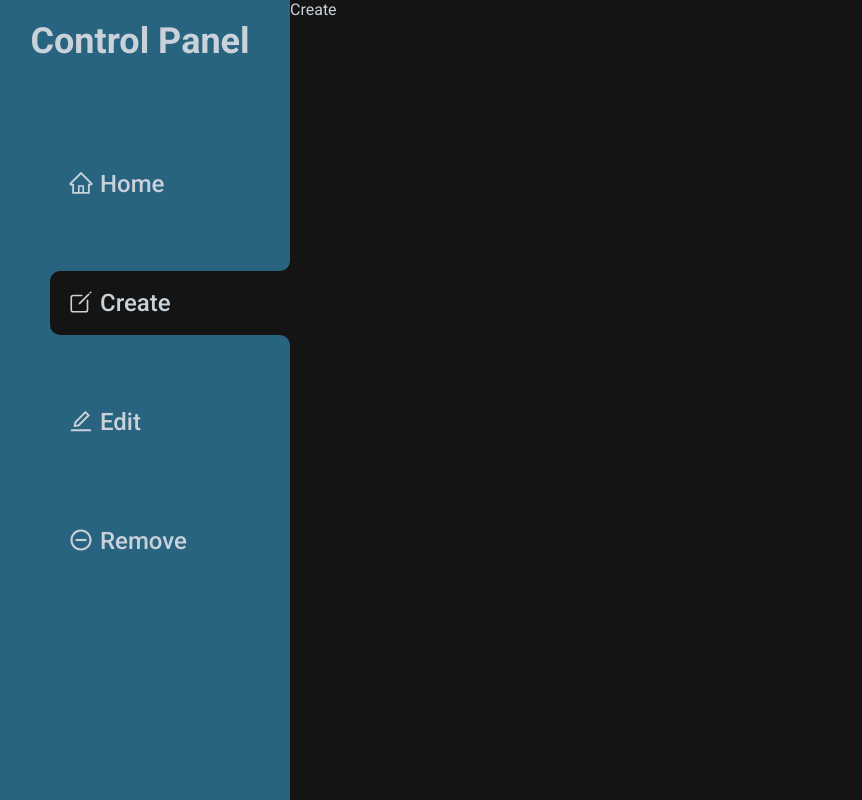
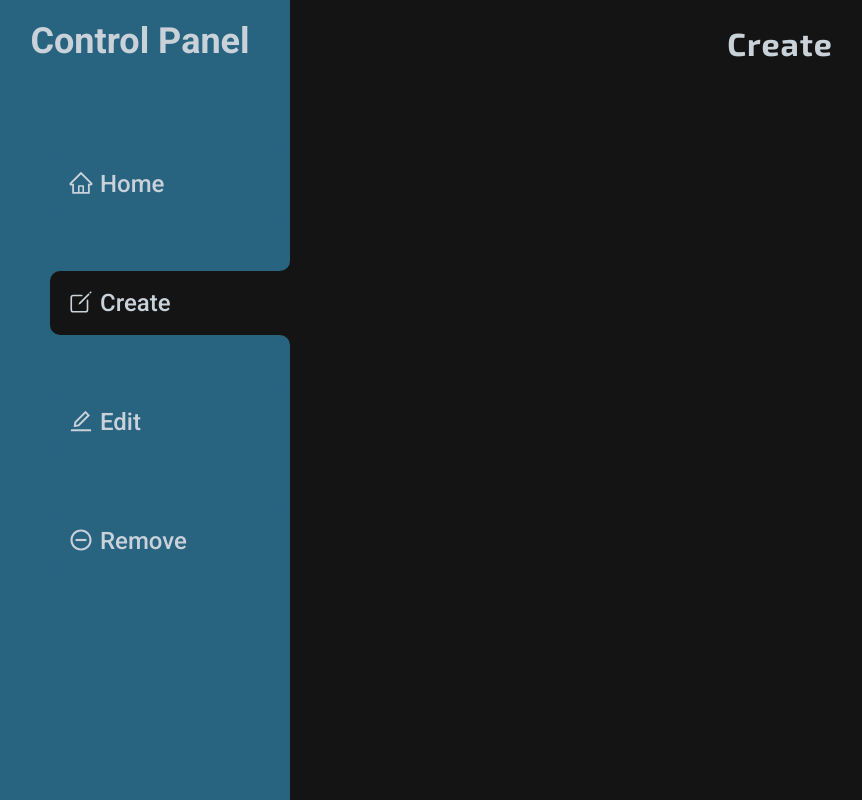
Before and after one commit to flpsoares/portfolio-panel, a React (Create React App) app: page /create in a window 1280 px wide. Shown: the whole page, without its empty margins (10-872 px from the left). Built offline with nearby package versions, Linux system fonts and the light colour scheme.

Commit message:
feat: created title

```diff
--- /dev/null
+++ b/src/components/Title/index.tsx
@@ -0,0 +1,5 @@
+import { Container } from './style'
+
+export const Title: React.FC = ({ children }) => {
+  return <Container>{children}</Container>
+}
--- /dev/null
+++ b/src/components/Title/style.ts
@@ -0,0 +1,13 @@
+import styled from 'styled-components'
+
+export const Container = styled.p`
+  font-size: 32px;
+
+  font-family: 'Exo 2', sans-serif;
+  font-weight: 700;
+  letter-spacing: 1px;
+  cursor: default;
+
+  text-align: center;
+  padding: 24px;
+`
--- a/src/pages/create.tsx
+++ b/src/pages/create.tsx
@@ -1,5 +1,10 @@
+import { Title } from '../components/Title'
 import { Container } from './styles/create'
 
 export const Create: React.FC = () => {
-  return <Container>Create</Container>
+  return (
+    <Container>
+      <Title>Create</Title>
+    </Container>
+  )
 }
--- a/src/pages/edit.tsx
+++ b/src/pages/edit.tsx
@@ -1,5 +1,10 @@
+import { Title } from '../components/Title'
 import { Container } from './styles/edit'
 
 export const Edit: React.FC = () => {
-  return <Container>Edit</Container>
+  return (
+    <Container>
+      <Title>Edit</Title>
+    </Container>
+  )
 }
--- a/src/pages/home.tsx
+++ b/src/pages/home.tsx
@@ -1,5 +1,10 @@
+import { Title } from '../components/Title'
 import { Container } from './styles/home'
 
 export const Home: React.FC = () => {
-  return <Container>Home</Container>
+  return (
+    <Container>
+      <Title>Home</Title>
+    </Container>
+  )
 }
--- a/src/pages/remove.tsx
+++ b/src/pages/remove.tsx
@@ -1,5 +1,10 @@
+import { Title } from '../components/Title'
 import { Container } from './styles/remove'
 
 export const Remove: React.FC = () => {
-  return <Container>Remove</Container>
+  return (
+    <Container>
+      <Title>Remove</Title>
+    </Container>
+  )
 }
```
